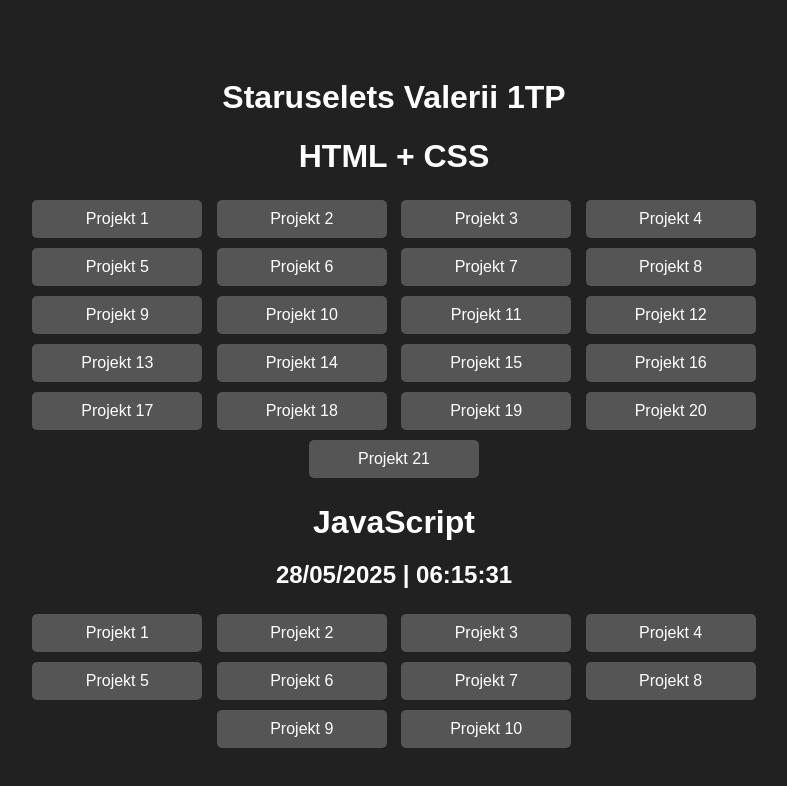
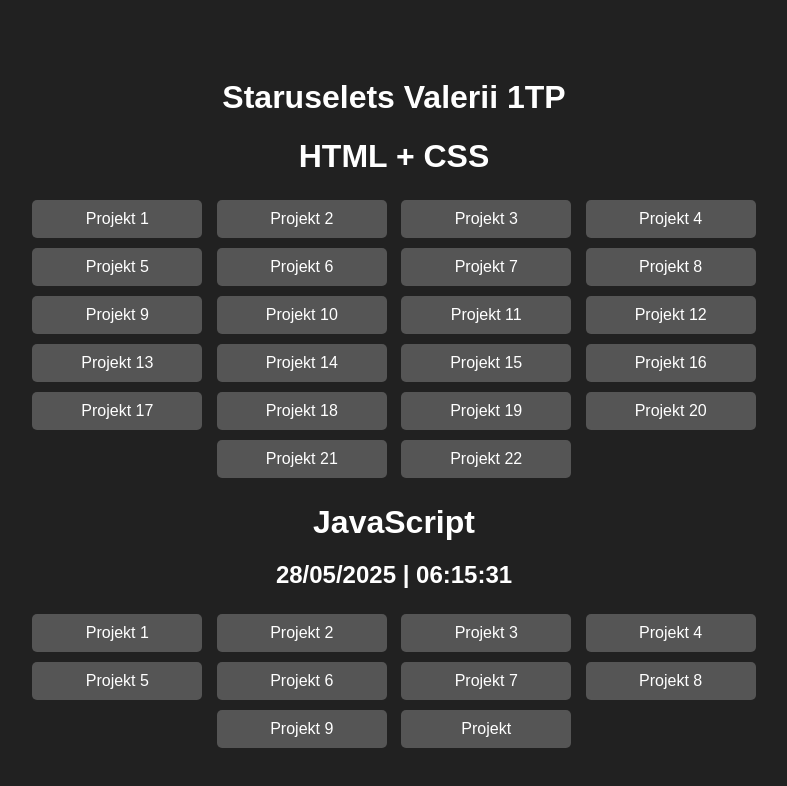
Before and after one commit to ValeriiTP/1TP-projects, a plain HTML site: page index.html in a window 1280 px wide. Shown: the whole page, without its empty margins (246-1033 px from the left). Drawn offline with Linux system fonts and the light colour scheme.

Commit message:
Update index.html

```diff
--- a/index.html
+++ b/index.html
@@ -97,6 +97,7 @@
             <a href="https://valeriitp.github.io/1TP-projects/HTML + CSS/19">Projekt 19</a>
             <a href="https://valeriitp.github.io/1TP-projects/HTML + CSS/20">Projekt 20</a>
             <a href="https://valeriitp.github.io/1TP-projects/HTML + CSS/21">Projekt 21</a>
+            <a href="https://valeriitp.github.io/1TP-projects/HTML + CSS/22">Projekt 22</a>
         </nav>
 
         <h1>JavaScript</h1>
@@ -111,7 +112,7 @@
             <a href="https://valeriitp.github.io/1TP-projects/JavaScript/7">Projekt 7</a>
             <a href="https://valeriitp.github.io/1TP-projects/JavaScript/8">Projekt 8</a>
             <a href="https://valeriitp.github.io/1TP-projects/JavaScript/9">Projekt 9</a>
-            <a href="https://valeriitp.github.io/1TP-projects/JavaScript/10">Projekt 10</a>
+            <a href="https://valeriitp.github.io/1TP-projects/JavaScript/10">Projekt</a>
         </nav>
     </div>
 </body>
```
